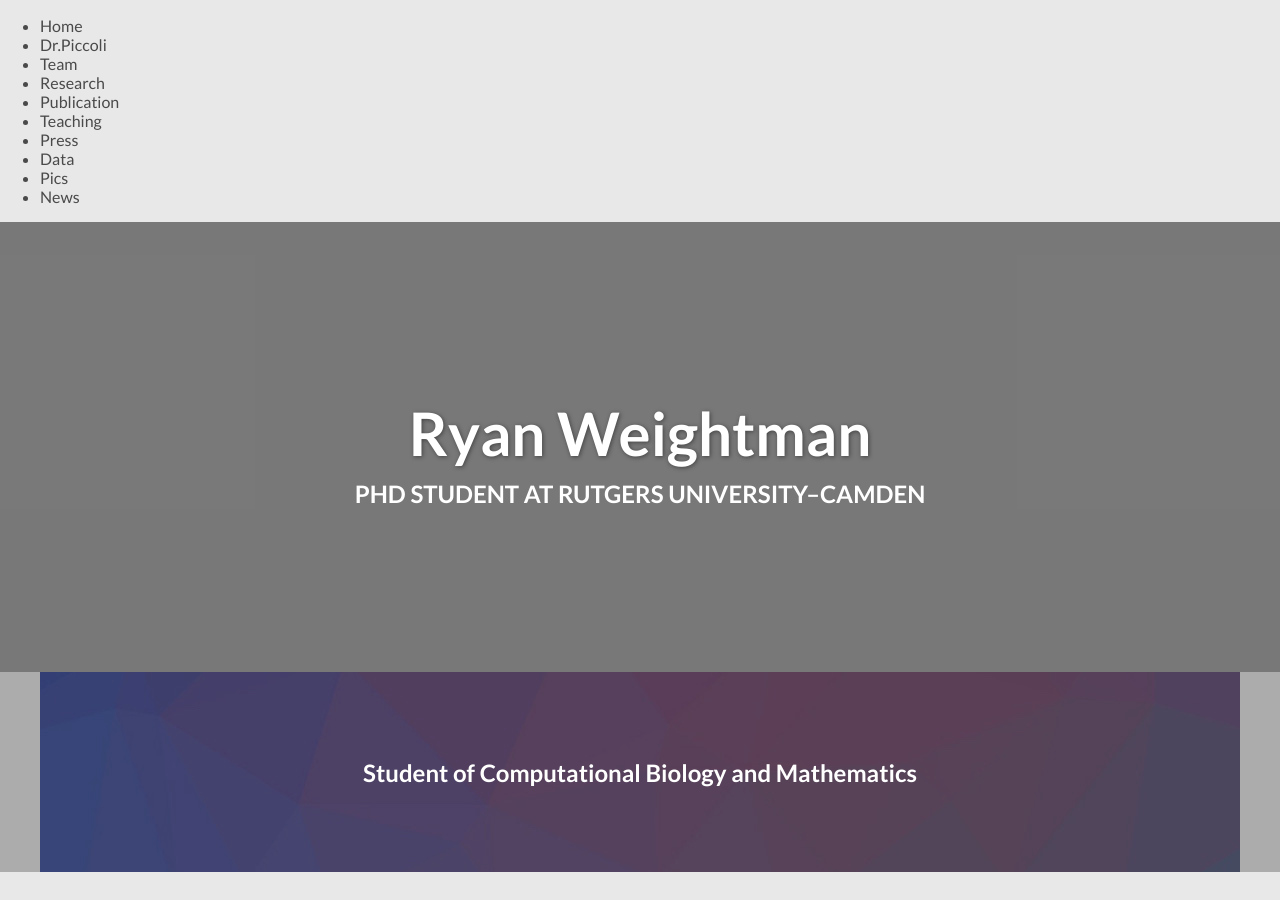
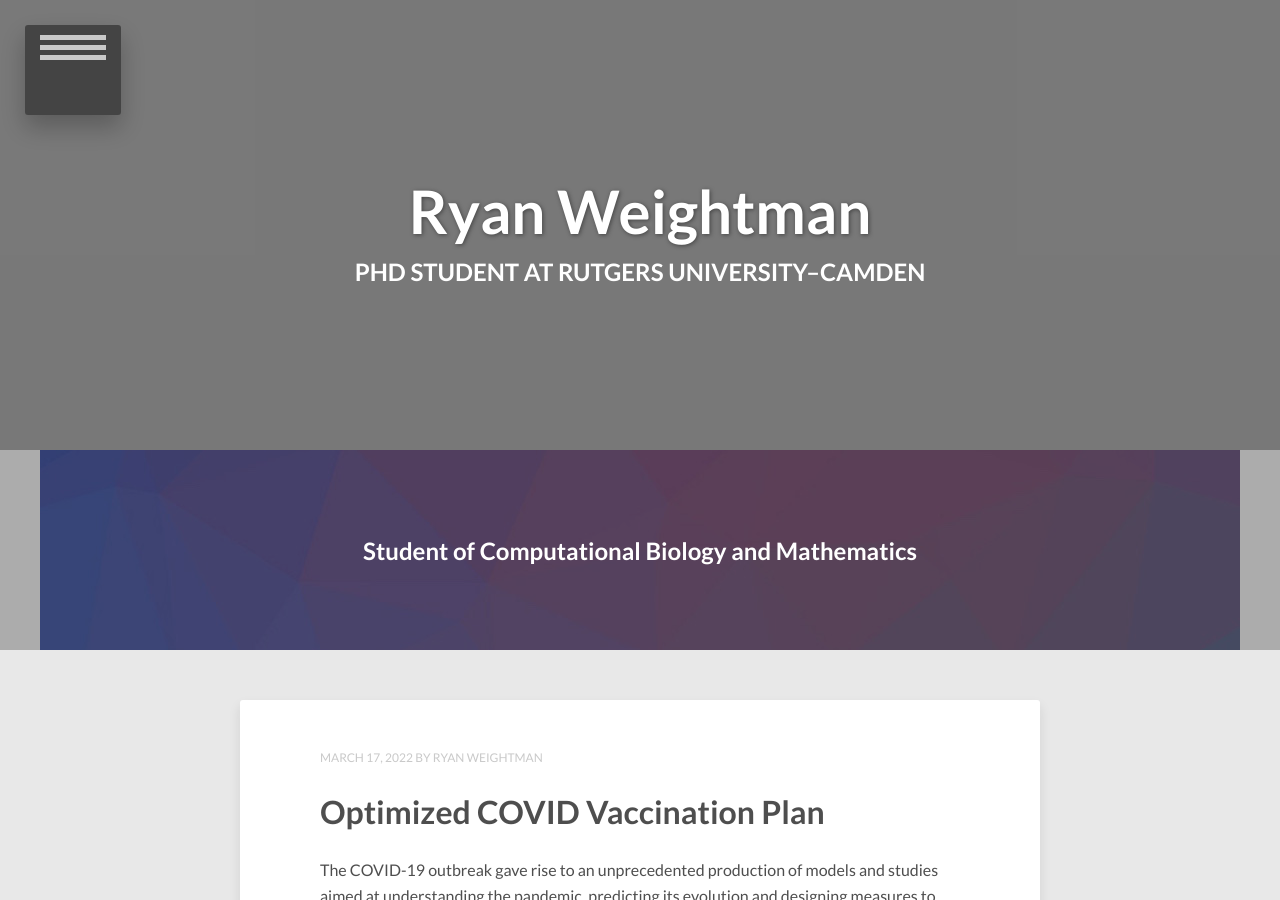
Before and after one commit to RyanJ119/RyanJ119.github.io, a Jekyll site: the page built from index.html, in a window 1280 px wide and 900 px high. Built offline with Jekyll 4.4.1, drawn with Linux system fonts in a browser that asks for light colours; nearby versions of some CDN libraries; the list of posts is cut into pages by our own code.

Commit message:
Update navigation.html

```diff
--- a/_includes/navigation.html
+++ b/_includes/navigation.html
@@ -1,13 +1,65 @@
-<ul class="links">
-	<li class="{% if page.url == "/" %} active {% endif %}"><a href="{{ "/" | absolute_url }}">Home</a></li>
-	<li class="{% if page.url contains '/about/' %} active {% endif %}"><a href="{{ "/about/" | absolute_url }}">Dr.Piccoli</a></li>
-	<li class="{% if page.url contains '/team/' %} active {% endif %}"><a href="{{ "/team/" | absolute_url }}">Team</a></li>
-
-    <li class="{% if page.url contains '/research/' %} active {% endif %}"><a href="{{ "/research/" | absolute_url }}">Research</a></li>
-    <li class="{% if page.url contains '/publications' %} active {% endif %}"><a href="{{ "/publications/" | absolute_url }}">Publication</a></li>
-    <li class="{% if page.url contains '/teaching' %} active {% endif %}"><a href="{{ "/teaching/" | absolute_url }}">Teaching</a></li>
-    <li class="{% if page.url contains '/Press' %} active {% endif %}"><a href="{{ "/Press/" | absolute_url }}">Press</a></li>
-    <li class="{% if page.url contains '/data' %} active {% endif %}"><a href="{{ "/data/" | absolute_url }}">Data</a></li>
-	<li class="{% if page.url contains '/blog' %} active {% endif %}"><a href="{{ "/blog/" | absolute_url }}">Pics</a></li>
-	<li class="{% if page.url contains '/news/' %} active {% endif %}"><a href="{{ "/news/" | absolute_url }}">News</a></li>
-</ul>
+<nav id="dl-menu" class="dl-menuwrapper" role="navigation">
+	<button class="dl-trigger">Open Menu</button>
+	<ul class="dl-menu">
+		<li><a href="{{ site.url }}/">Home</a></li>
+		<li>
+			<a href="#">Info</a>
+			<ul class="dl-submenu">
+				<li>
+					<img src="{{ site.url }}/images/{{ site.owner.avatar }}" alt="{{ site.owner.name }} photo" class="author-photo">
+					<h4>{{ site.owner.name }}</h4>
+					<p>{{ site.owner.bio }}</p>
+				</li>
+				<li><a href="{{ site.url }}/about/"><span class="btn btn-inverse">Learn More</span></a></li>
+				{% if site.owner.email %}<li>
+					<a href="mailto:{{ site.owner.email | encode_email }}"><i class="fa fa-fw fa-envelope"></i> Email</a>
+				</li>{% endif %}
+				{% if site.owner.twitter %}<li>
+					<a href="https://twitter.com/{{ site.owner.twitter }}"><i class="fa fa-fw fa-twitter"></i> Twitter</a>
+				</li>{% endif %}
+				{% if site.owner.facebook %}<li>
+					<a href="https://facebook.com/{{ site.owner.facebook }}"><i class="fa fa-fw fa-facebook"></i> Facebook</a>
+				</li>{% endif %}
+				{% if site.owner.google_plus %}<li>
+					<a href="https://google.com/{{ site.owner.google_plus }}"><i class="fa fa-fw fa-google-plus"></i> Google+</a>
+				</li>{% endif %}
+				{% if site.owner.linkedin %}<li>
+					<a href="https://linkedin.com/in/{{ site.owner.linkedin }}"><i class="fa fa-fw fa-linkedin"></i> LinkedIn</a>
+				</li>{% endif %}
+				{% if site.owner.github %}<li>
+					<a href="https://github.com/{{ site.owner.github }}"><i class="fa fa-fw fa-github"></i> GitHub</a>
+				</li>{% endif %}
+				{% if site.owner.stackexchange %}<li>
+					<a href="{{ site.owner.stackexchange }}"><i class="fa fa-fw fa-stack-exchange"></i> Stackexchange</a>
+				</li>{% endif %}
+				{% if site.owner.instagram %}<li>
+					<a href="https://instagram.com/{{ site.owner.instagram }}"><i class="fa fa-fw fa-instagram"></i> Instagram</a>
+				</li>{% endif %}
+				{% if site.owner.flickr %}<li>
+					<a href="https://www.flickr.com/photos/{{ site.owner.flickr }}"><i class="fa fa-fw fa-flickr"></i> Flickr</a>
+				</li>{% endif %}
+				{% if site.owner.tumblr %}<li>
+					<a href="http://{{ site.owner.tumblr }}.tumblr.com"><i class="fa fa-fw fa-tumblr"></i> Tumblr</a>
+				</li>{% endif %}
+			</ul><!-- /.dl-submenu -->
+		</li>
+		<li><a href="{{ site.url }}/about/">About Ryan</a></li>
+		<li><a href="https://lab-piccoli.github.io">Check out my Lab's Website!</a></li>
+		<li>
+			<a href="#">Projects and Fun Things</a>
+			<ul class="dl-submenu">
+				<li><a href="{{ site.url }}/chronposts/">All Posts</a></li>
+				<li><a href="{{ site.url }}/posts/">Posts by Year</a></li>
+				<li><a href="{{ site.url }}/tags/">All Tags</a></li>
+			</ul>
+		</li>
+		{% for link in site.data.navigation %}
+	    {% if link.url contains 'http' %}
+	        {% assign domain = '' %}
+	        {% else %}
+	        {% assign domain = site.url %}
+	    {% endif %}
+	    <li><a href="{{ domain }}{{ link.url }}" {% if link.url contains 'http' %}target="_blank"{% endif %}>{{ link.title }}</a></li>
+	  {% endfor %}
+	</ul><!-- /.dl-menu -->
+</nav><!-- /.dl-menuwrapper -->
```
